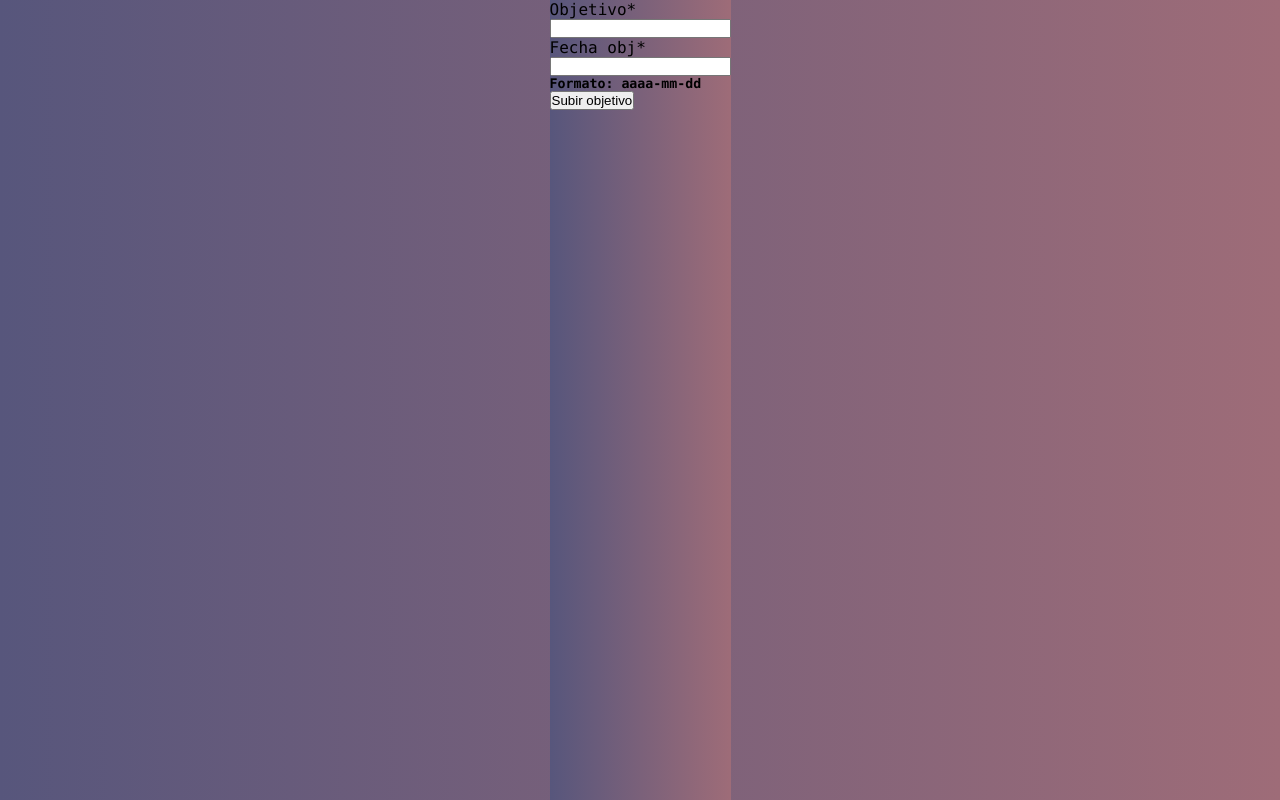
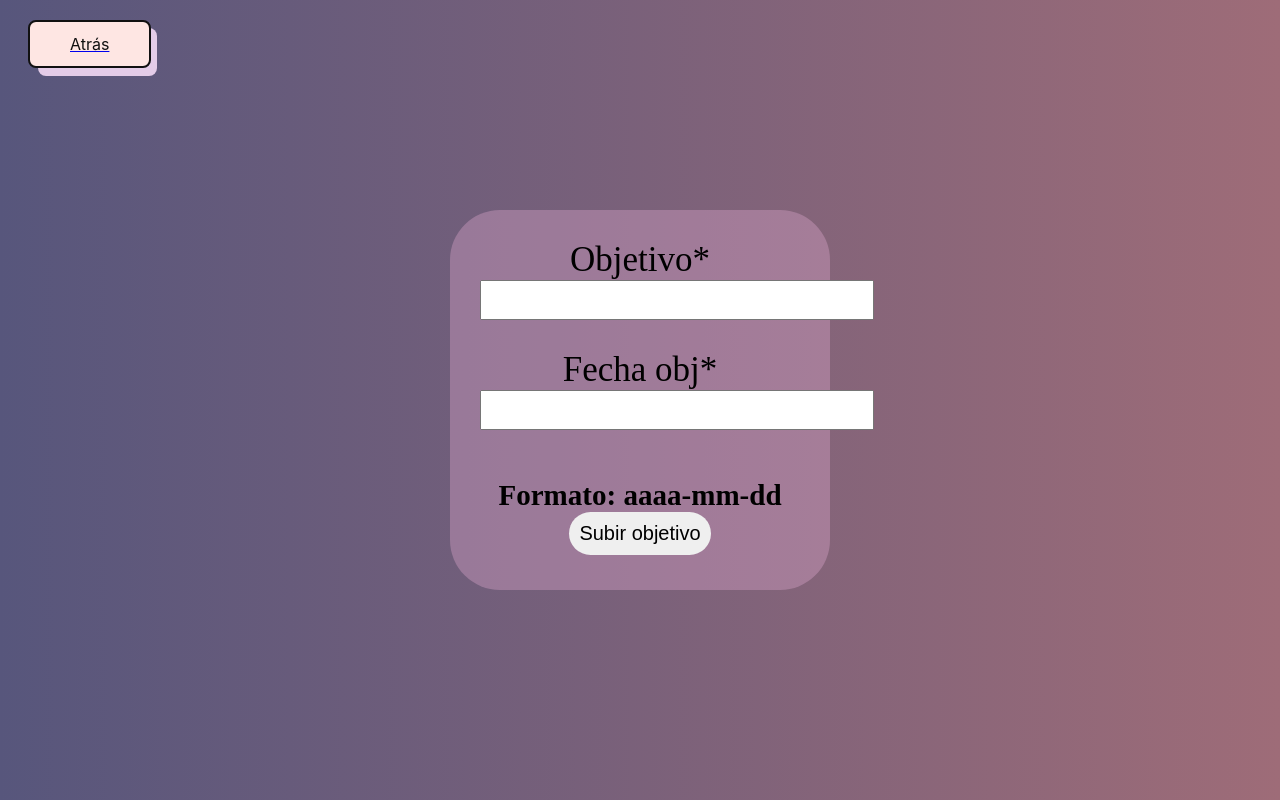
Before and after one commit to Yaircitop/Qalendiary, a Django app: page /Qalendiary/subirobjetivo/ in a window 1280 px wide. Run offline with Django 4.2, Linux system fonts and the light colour scheme; some libraries are stand-ins or nearby versions.

Commit message:
subirobj cambiado
Ahora se ve centrado y más grande

```diff
--- /dev/null
+++ b/Qalendiary/static/plantillasubirobj.css
@@ -0,0 +1,120 @@
+@font-face {
+    font-family: letra-index;
+    src: url(../static/fonts/Cream\ Cake.otf);
+}
+
+@font-face {
+    font-family: letra-party;
+    src: url(../static/fonts/Party\ Confetti.ttf);
+}
+
+.form-group {
+    position: fixed;
+    top:50%;
+    left:50%;
+    text-align: center;
+    transform: translate(-50%,-50%);
+    width: 25%;
+    height: 40%;
+    font-size: 35px;
+    padding: 30px;
+    background-color: rgba(214, 163, 201, 0.4);
+    border-radius: 50px;
+}
+
+input {
+    font-size: 30px;
+}
+
+#div_id_fecha_obj {
+    margin-top: 30px;
+}
+
+label {
+    padding: 10px;
+
+}
+
+body{
+    background:linear-gradient(to right, #57567c, #9e6c78);
+}
+
+.text-center {
+    text-align: center;
+    transform: translate(0,53vh);
+}
+
+button {
+    font-size: 20px;
+    padding: 10px;
+    border-radius: 25px;
+    border: none;
+}
+
+button:hover {
+    cursor: pointer;
+}
+
+.botoncito {
+    margin: 20px;
+    top: 0;
+    left: 0;
+  }
+
+.button-56 {
+  align-items: center;
+  background-color: #fee6e3;
+  border: 2px solid #111;
+  border-radius: 8px;
+  box-sizing: border-box;
+  color: #111;
+  cursor: pointer;
+  display: flex;
+  font-family: Inter,sans-serif;
+  font-size: 16px;
+  height: 48px;
+  justify-content: center;
+  line-height: 24px;
+  max-width: 100%;
+  padding: 0 25px;
+  position: relative;
+  text-align: center;
+  text-decoration: none;
+  user-select: none;
+  -webkit-user-select: none;
+  touch-action: manipulation;
+}
+
+.button-56:after {
+  background-color: #e4cce8;
+  border-radius: 8px;
+  content: "";
+  display: block;
+  height: 48px;
+  left: 0;
+  width: 100%;
+  position: absolute;
+  top: -2px;
+  transform: translate(8px, 8px);
+  transition: transform .2s ease-out;
+  z-index: -1;
+}
+
+.button-56:hover:after {
+  transform: translate(0, 0);
+}
+
+.button-56:active {
+  background-color: #ffdeda;
+  outline: 0;
+}
+
+.button-56:hover {
+  outline: 0;
+}
+
+@media (min-width: 768px) {
+  .button-56 {
+    padding: 0 40px;
+  }
+}
--- a/Qalendiary/templates/subirobjetivo.html
+++ b/Qalendiary/templates/subirobjetivo.html
@@ -1,13 +1,18 @@
 {% load crispy_forms_tags %}
 
 {% block content %}
-<link rel="stylesheet" href="../../static/plantillacalendar.css">
+<link rel="stylesheet" href="../../static/plantillasubirobj.css">
+<div class="botoncito">
+  <a href="{% url 'verobjetivo' %}" class = "atras">
+  <button class="button-56" role="button">Atrás</button>
+  </a>
+</div>
 <form class="form-content" enctype="multipart/form-data" method="POST">
     {% csrf_token %}
     <div class="form-group">
         {{ form.objetivo|as_crispy_field }}
         <div id="div_id_fecha_obj" class="control-group">
-          <label for="id_fecha_obj" class="control-label requiredField">
+          <label for="id_fecha_obj" class="control-label-requiredField">
               Fecha obj<span class="asteriskField">*</span>
           </label>
           <div class="controls">
@@ -18,7 +23,7 @@
         <h5>Formato: aaaa-mm-dd</h5>
     </div>
     <div class="text-center">
-      <button type="submit" class="btn btn-primary mt-4">Subir objetivo</button>
+      <button type="submit" class="btn-btn-primary">Subir objetivo</button>
     </div>
 </form>
 
--- a/Qalendiary/templates/verobjetivo.html
+++ b/Qalendiary/templates/verobjetivo.html
@@ -29,7 +29,7 @@
                     <a href="{% url 'calendario' %}" class = "btn-btn-primary">
                         <span>Ver calendario </span>
                     </a>
-                    <a id="frase" href="{% url 'mostrarmensaje' %}" class = "btn-btn-primary">
+                    <a id="frase" href="{% url 'mostrarmensaje' %}" class = "btn-btn-primary" onclick="openPopup()">
                         <span>Click aquí si necesitas un empujón ❤</span>
                     </a>
                 </div>
```
